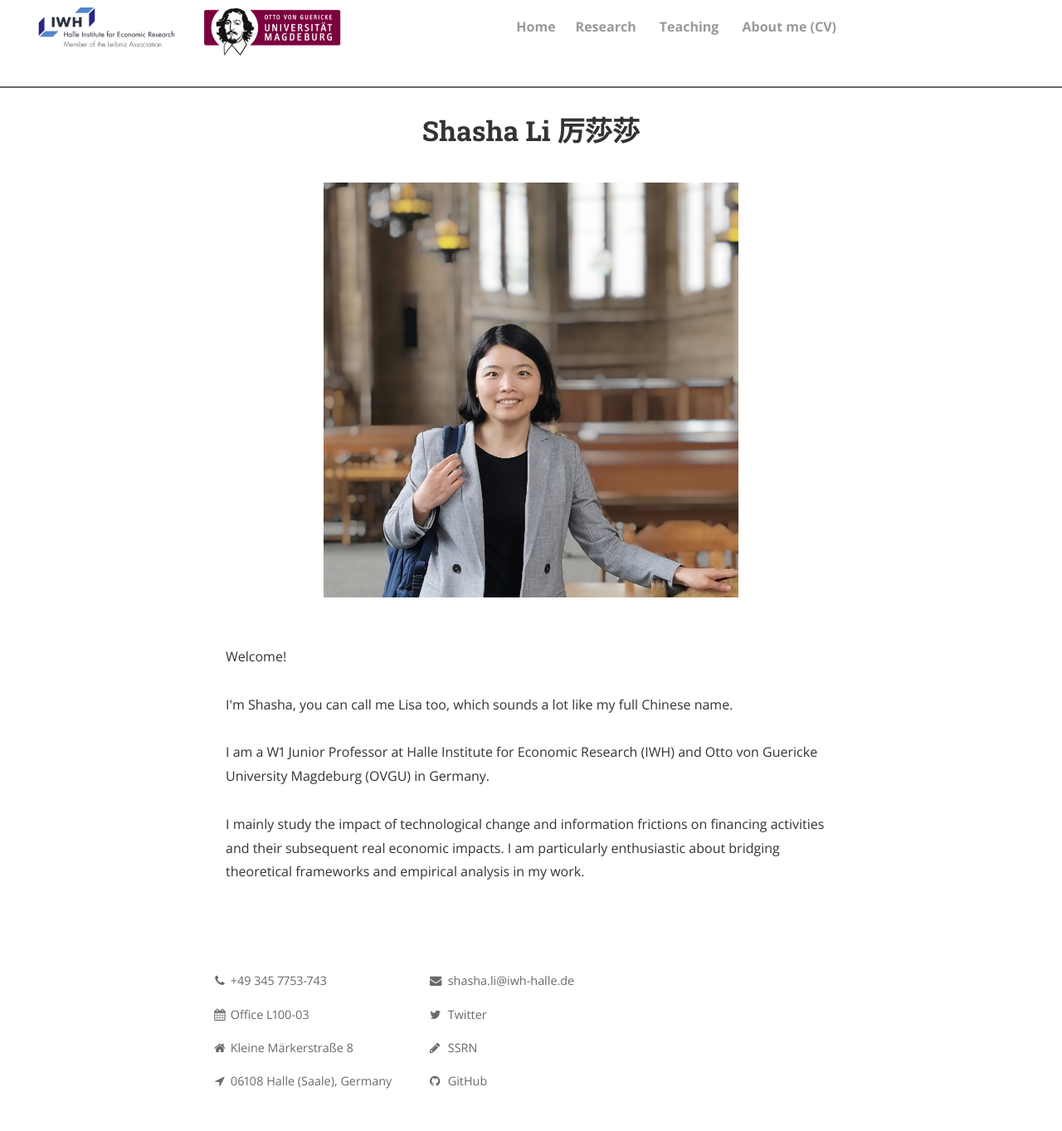
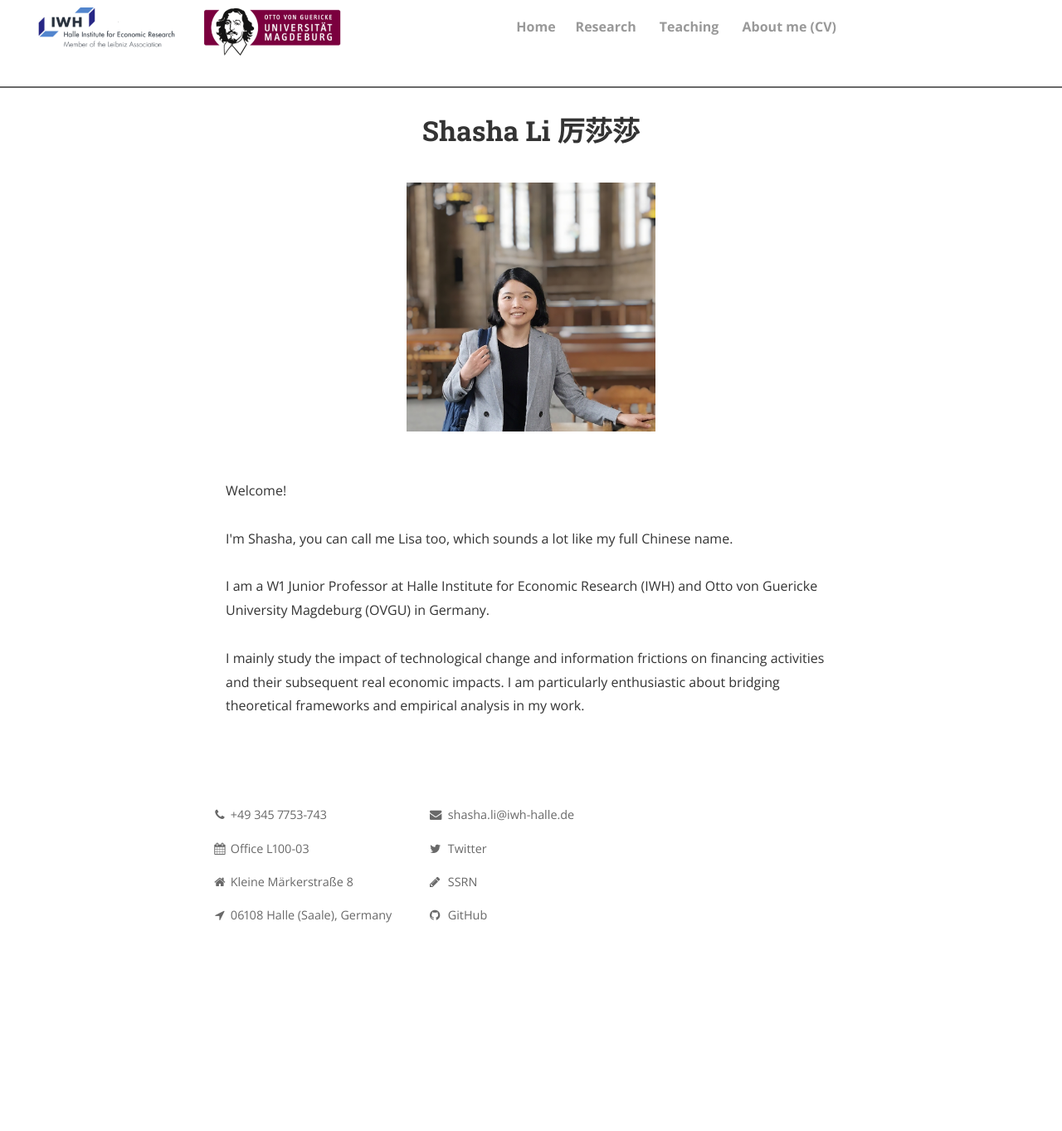
Before and after one commit to shasha-li/shasha-li.github.io, a Jekyll site: the page built from index.html, in a window 1280 px wide. Shown: the whole page at 83% size. Built offline with Jekyll 4.4.1, drawn with Linux system fonts in a browser that asks for light colours; nearby versions of some CDN libraries; the list of posts is cut into pages by our own code; comment, search, counter and statistics services are not loaded; a style sheet for code colours, icons or effects is not loaded; after the commit the page ends 1163 px from its top, so only the background shows below that.

Commit message:
Update index.html

```diff
--- a/index.html
+++ b/index.html
@@ -12,7 +12,7 @@
   gtag('config', 'G-J57QMWVXMZ');
 </script>
 
-<img src="content/LISA.jpg" alt="LI Shasha pic" style="width:500px;height:auto;" title="LI Shasha"; algin="middle">
+<img src="content/LISA.jpg" alt="LI Shasha pic" style="width:300px;height:auto;" title="LI Shasha"; algin="middle">
  <br><br>
 
   <p style="text-align:left;">Welcome!
```
